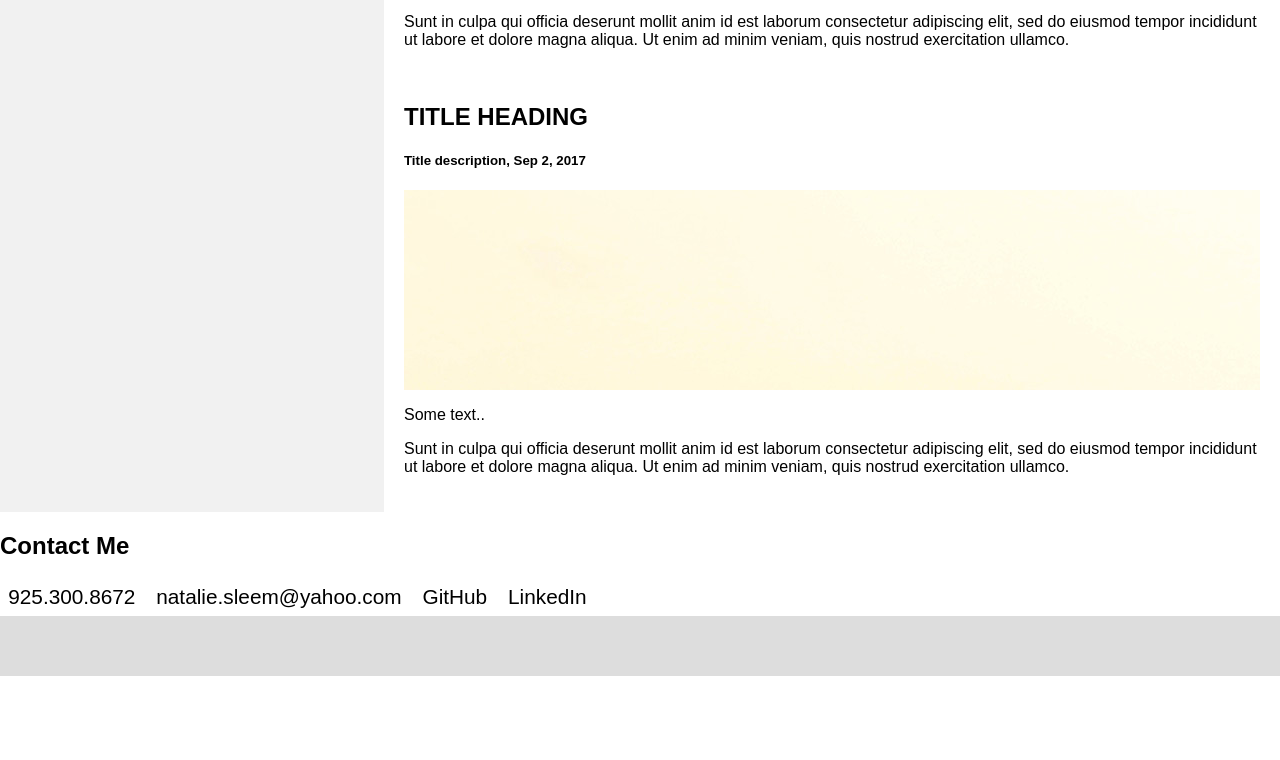
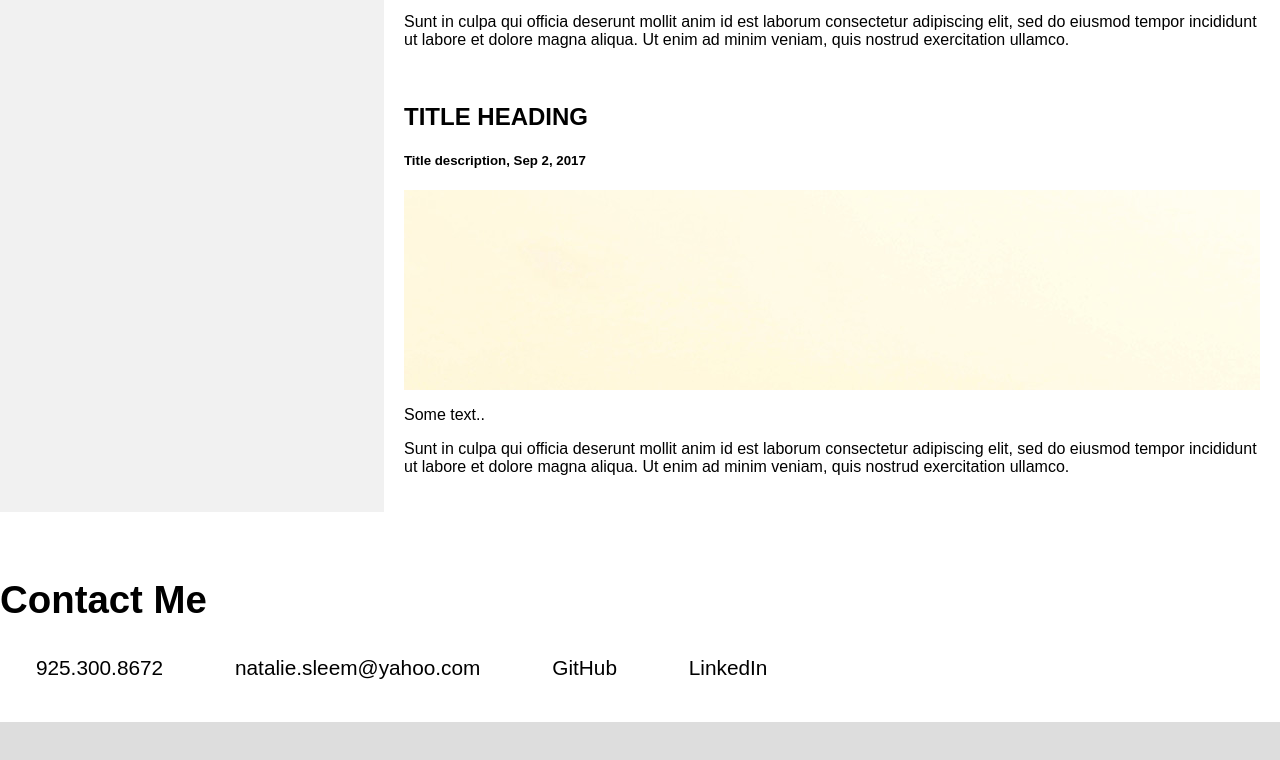
Before and after one commit to nataliesleem/Professional-Portfolio, a plain HTML site: page index.html in a window 1280 px wide. Shown: the part 610-1370 px from the top of the page. Before the commit the page ends 1286 px from the top, so only its background shows below. Drawn offline with Linux system fonts and the light colour scheme.

Commit message:
finished project

```diff
--- a/index.html
+++ b/index.html
@@ -16,7 +16,7 @@
   <a href="#AboutMe">About Me</a>
   <a href="#work">Portfolio</a>
   <a href="#Resume">Resume</a>
-  <a href="#Contact">Contact</a>
+  <a href="#contact">Contact</a>
 </div>
 
 <div class="row">
--- a/style.css
+++ b/style.css
@@ -63,7 +63,49 @@ body {
   width: 100%;
   padding: 20px;
 }
-.contact address a{
+
+.footer {
+  padding: 20px;
+  text-align: center;
+  background: #ddd;
+}
+.page-section {
+  margin: 25px 0;
+  padding: 10px 0;
+  display: flex;
+  flex-direction: row;
+  flex-wrap: wrap;
+  align-items: stretch;
+  justify-content: space-between;
+}
+.page-section > h2 {
+  flex: 0 0 20%;
+  text-align: right;
+  padding-right: 15px;
+  border-right: 4px solid var(--primary);
+  font-size: 4vw;
+  line-height: 1.1;
+}
+
+
+
+.page-section p {
+  margin-bottom: 20px;
+}
+.page-section > h2,
+.page-section > section {
+  flex: 0 0 100%;
+}
+
+.page-section > h2 {
+  border-right: none;
+  border-bottom: 4px solid var(--primary);
+  margin-bottom: 20px;
+  padding-bottom: 10px;
+  text-align: left;
+  font-size: 3vw;
+}
+.contact address {
   display: flex;
   flex-wrap: wrap;
   justify-content: space-around;
@@ -77,27 +119,15 @@ body {
   text-decoration: none;
   font-size: 1.3rem;
   font-style: normal;
-  background-image: linear-gradient(270deg, var(--primary) 0%, var(--primary) 100%);
-  background-repeat: no-repeat;
-  background-size: 100% 0.2em;
-  background-position: bottom;
   transition: all 0.25s ease-in;
   margin: 0 0.2rem 0.1rem;
   display: inline-block;
 }
 
-.contact address a:hover {
-  background-size: 100% 88%;
-  color: var(--secondary);
-}
 
-.footer {
-  padding: 20px;
-  text-align: center;
-  background: #ddd;
-}
 
-/* Responsive layout - when the screen is less than 700px wide, make the two columns stack on top of each other instead of next to each other */
+
+
 @media screen and (max-width: 700px) {
   .row, .navbar {
     flex-direction: column;
```
